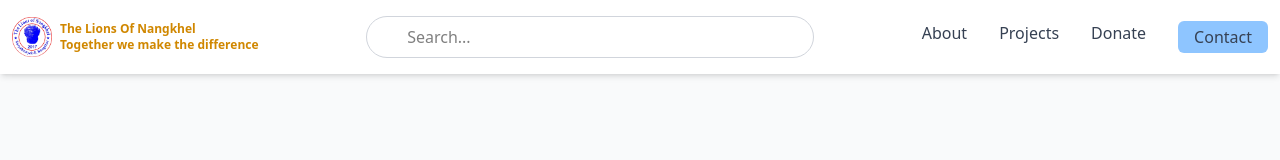
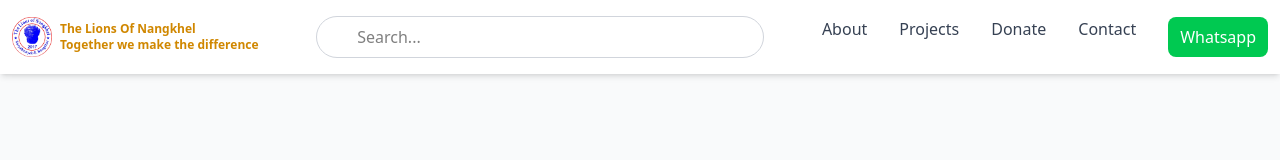
Before and after one commit to nirajsuwal11/nangkhel, a React (Vite) app: page / in a window 1280 px wide. Shown: the top 160 px of the page. Built offline with nearby package versions, Linux system fonts and the light colour scheme.

Commit message:
Refactor Navbar: Update Contact link and add WhatsApp
Removed extra styling from the Contact link and added a WhatsApp chat link.

```diff
--- a/src/components/Navbar.jsx
+++ b/src/components/Navbar.jsx
@@ -42,7 +42,23 @@
           <Link to="/donate" className=" hover:text-green-600 transition">
             Donate
           </Link>
-          <Link to="/contact" className="hover:text-green-600 transition bg-blue-300 rounded-md px-4 py-1">Contact</Link>
+          <Link to="/contact" className="hover:text-green-600 transition ">Contact</Link>
+          <div className="flex items-center gap-3">
+
+  {/* WhatsApp Chat */}
+  <a
+    href="https://wa.me/9779749844028"
+    target="_blank"
+    rel="noopener noreferrer"
+    className="flex items-center gap-2 bg-green-500 text-white px-3 py-2 rounded-lg hover:bg-green-600"
+  >
+    Whatsapp
+  </a>
+
+
+
+</div>
+
         </div>
 
         {/* Mobile Menu Button */}
@@ -61,6 +77,21 @@
               Donate
             </Link>
             <Link to="/contact" onClick={toggleMenu} className="hover:text-green-600 transition">Contact</Link>
+            <div className="flex items-center gap-3">
+
+  {/* WhatsApp Chat */}
+  <a
+    href="https://wa.me/9779749844028"
+    target="_blank"
+    rel="noopener noreferrer"
+    className="flex items-center gap-2 bg-green-500 text-white px-3 py-2 rounded-lg hover:bg-green-600"
+  >
+    Whatsapp
+  </a>
+
+
+
+</div>
           </div>
         </div>
       )}
```
